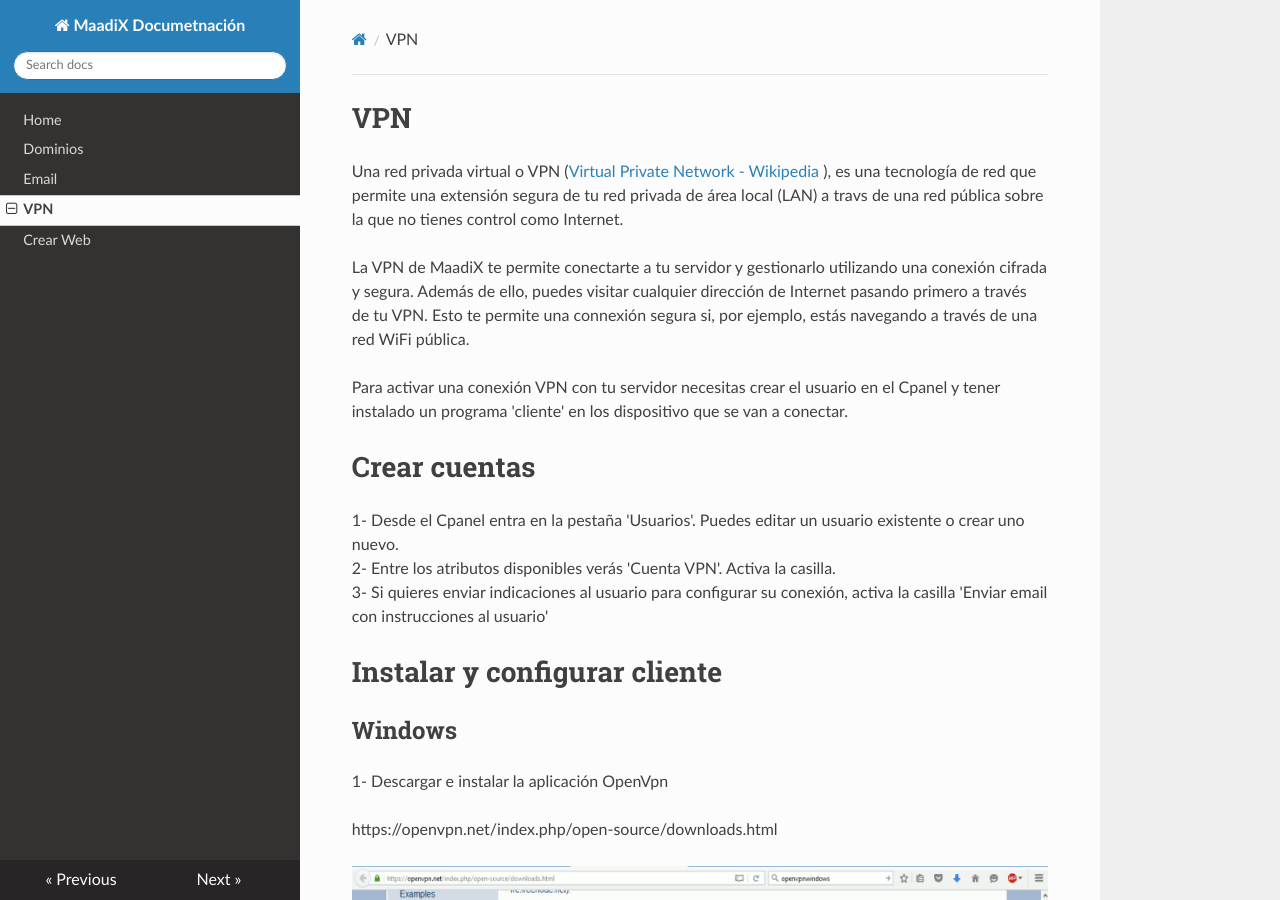
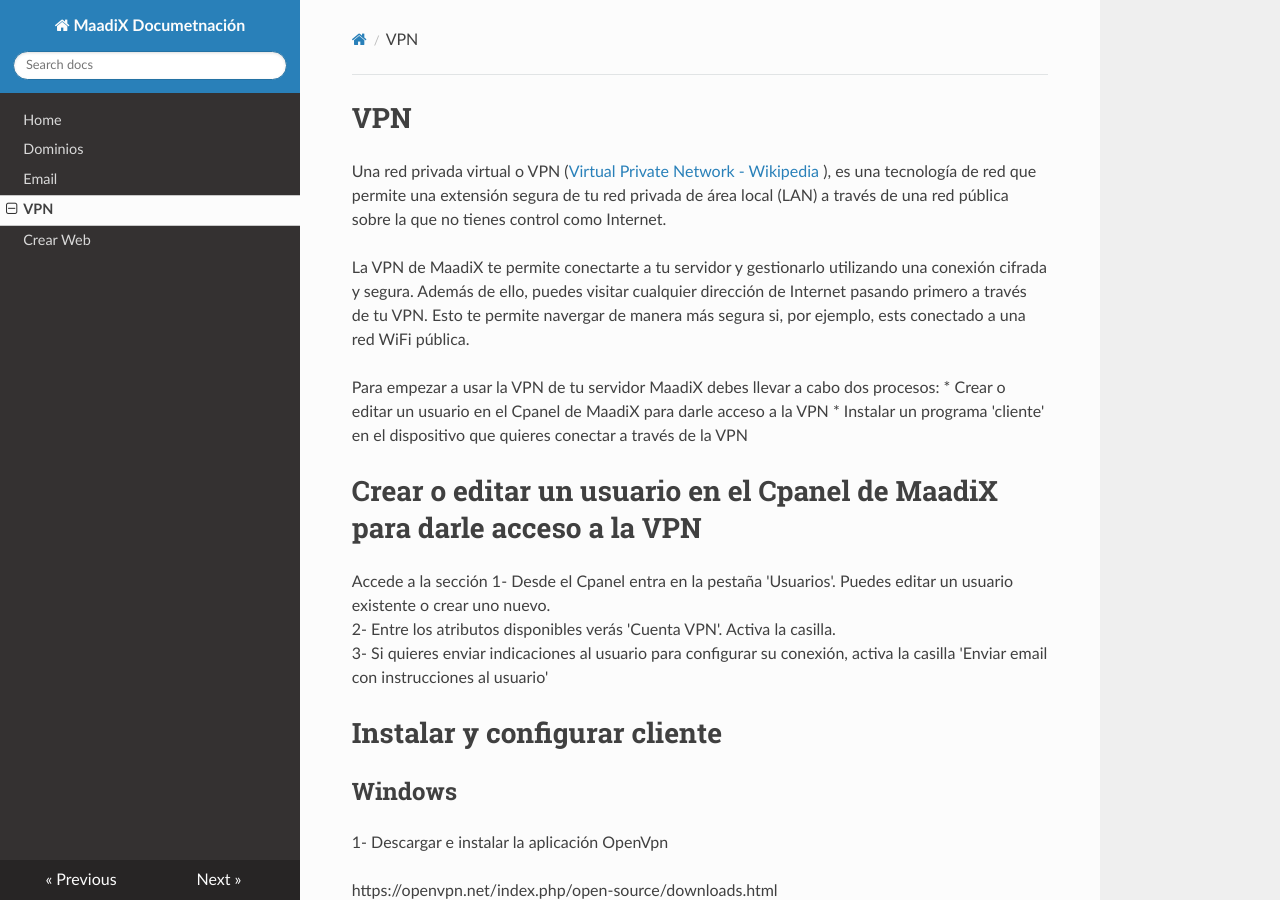
Before and after one commit to MaadixNet/docs, an MkDocs documentation site: the page built from docs/vpn.md, in a window 1280 px wide and 900 px high. Built offline with MkDocs 1.6.1, drawn with Linux system fonts in a browser that asks for light colours; nearby versions of some CDN libraries; old or Windows-style settings are respelled for this version of MkDocs.

Commit message:
Update vpn.md

```diff
--- a/docs/vpn.md
+++ b/docs/vpn.md
@@ -1,13 +1,17 @@
 # VPN
 
-Una red privada virtual o VPN ([Virtual Private Network - Wikipedia](https://es.wikipedia.org/wiki/Red_privada_virtual) ), es una tecnología de red que permite una extensión segura de tu red privada de área local (LAN) a travs de una red pública sobre la que no tienes control como Internet.
+Una red privada virtual o VPN ([Virtual Private Network - Wikipedia](https://es.wikipedia.org/wiki/Red_privada_virtual) ), es una tecnología de red que permite una extensión segura de tu red privada de área local (LAN) a través de una red pública sobre la que no tienes control como Internet.
 
-La VPN de MaadiX te permite conectarte a tu servidor y gestionarlo utilizando una conexión cifrada y segura. Además de ello, puedes visitar cualquier dirección de Internet pasando primero a través de tu VPN. Esto te permite una connexión segura si, por ejemplo, estás navegando a través de una red WiFi pública.
+La VPN de MaadiX te permite conectarte a tu servidor y gestionarlo utilizando una conexión cifrada y segura. Además de ello, puedes visitar cualquier dirección de Internet pasando primero a través de tu VPN. Esto te permite navergar de manera más segura si, por ejemplo, ests conectado a una red WiFi pública.
 
-Para activar una conexión VPN con tu servidor necesitas crear el usuario en el Cpanel y tener instalado un programa  'cliente' en los dispositivo que se van a conectar.
+Para empezar a usar la VPN de tu servidor MaadiX debes llevar a cabo dos procesos:
+* Crear o editar un usuario en el Cpanel de MaadiX para darle acceso a la VPN
+* Instalar un programa  'cliente' en el dispositivo que quieres conectar a través de la VPN
 
-# Crear cuentas
 
+# Crear o editar un usuario en el Cpanel de MaadiX para darle acceso a la VPN
+
+Accede a la sección
 1- Desde el Cpanel entra en la pestaña 'Usuarios'. Puedes editar un usuario existente o crear uno nuevo.
 2- Entre los atributos disponibles verás 'Cuenta VPN'. Activa la casilla.
 3- Si quieres enviar indicaciones al usuario para configurar su conexión, activa la casilla 'Enviar email con instrucciones al usuario'
```
